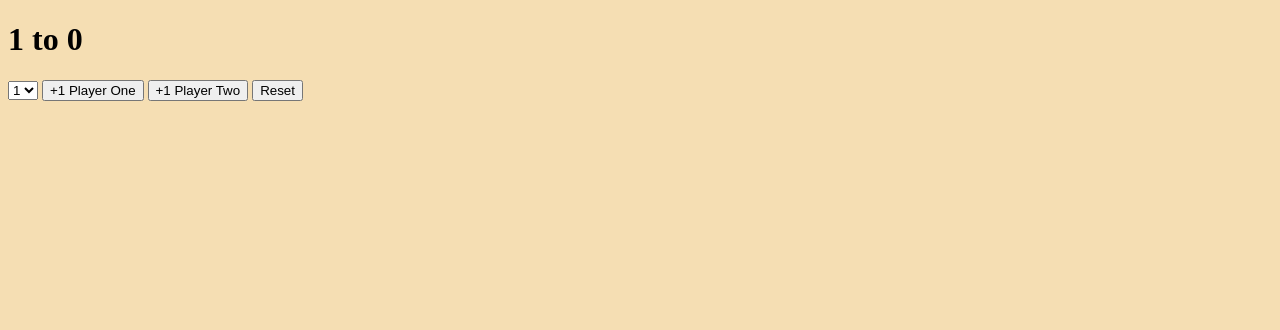
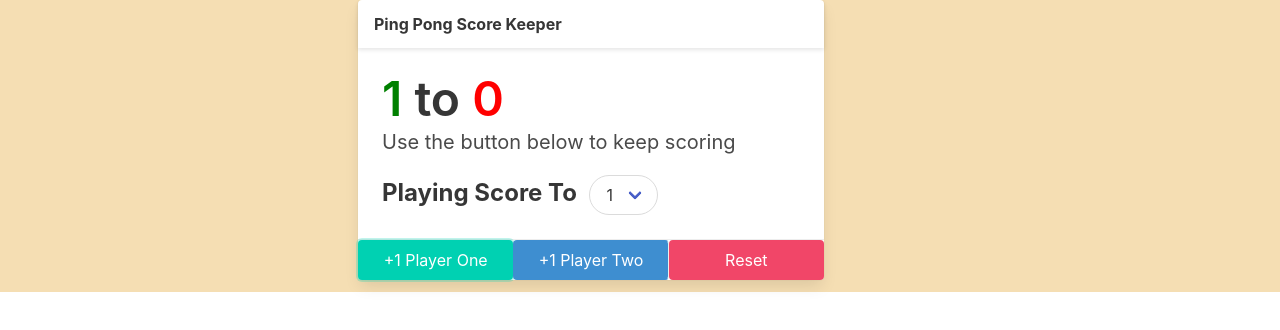
Before and after one commit to rabeehco/table-tennis-score-recorder, a plain HTML site: page index.html in a window 1280 px wide. Both pictures are taken after a click on the button "+1 Player One". Drawn offline with nearby package versions, Linux system fonts and the light colour scheme.

Commit message:
code optimized

```diff
--- a/index.html
+++ b/index.html
@@ -1,15 +1,36 @@
 <!DOCTYPE html>
 <html lang="en">
+
 <head>
     <meta charset="UTF-8">
     <meta http-equiv="X-UA-Compatible" content="IE=edge">
     <meta name="viewport" content="width=], initial-scale=1.0">
     <title>Score Keeper</title>
+    <!-- CSS -->
     <link rel="stylesheet" href="sk.css">
+    <!-- BULMA -->
+    <link rel="stylesheet" href="https://cdn.jsdelivr.net/npm/bulma@0.9.4/css/bulma.min.css">
 </head>
+
 <body>
-    <h1><span id="p1Score">0</span> to <span id="p2Score">0</span></h1>
 
+    <div class="container">
+        <div class="columns">
+            <div class="column is-5 is-offset-one-quarter">
+                <!-- BULMA Card Component -->
+                <div class="card">
+                    <header class="card-header">
+                        <p class="card-header-title">
+                            Ping Pong Score Keeper
+                        </p>
+                    </header>
+                    <div class="card-content">
+                        <div class="content">
+                            <h1 class="title is-1"><span id="p1Score">0</span> to <span id="p2Score">0</span></h1>
+                            <p class="subtitle">Use the button below to keep scoring</p>
+
+                            <label for="playto" class="label is-large is-inline">Playing Score To</label>
+                            <div class="ml-2 select is-rounded">
                                 <select name="" id="playto">
                                     <option value="1">1</option>
                                     <option value="2">2</option>
@@ -18,10 +39,20 @@
                                     <option value="5">5</option>
                                     <option value="6">6</option>
                                 </select>
-    <button id="p1Button">+1 Player One</button>
-    <button id="p2Button">+1 Player Two</button>
-    <button id="reset">Reset</button>
+                            </div>
+                        </div>
+                    </div>
+                    <footer class="card-footer">
+                        <button id="p1Button" class="button is-primary card-footer-item">+1 Player One</button>
+                        <button id="p2Button" class="button is-info card-footer-item">+1 Player Two</button>
+                        <button id="reset" class="button is-danger card-footer-item">Reset</button>
+                    </footer>
+                </div>
+            </div>
+        </div>
+    </div>
 
     <script src="sk.js"></script>
 </body>
+
 </html>
--- a/sk.css
+++ b/sk.css
@@ -1,3 +1,14 @@
 body{
     background-color: wheat;
 }
+
+.winner{
+    color: green;
+}
+
+.loser{
+    color: red;
+}
+.normal{
+    color: black;
+}
--- a/sk.js
+++ b/sk.js
@@ -1,45 +1,71 @@
-/* Assining Buttons */
-const p1Button = document.querySelector('#p1Button');
-const p2Button = document.querySelector('#p2Button');
+
+const p1 = {
+    score: 0,
+    button: document.querySelector('#p1Button'),
+    display: document.querySelector('#p1Score')
+}
+const p2 = {
+    score: 0,
+    button: document.querySelector('#p2Button'),
+    display: document.querySelector('#p2Score')
+}
+
+/* Assigning Buttons */
 const resetButton = document.querySelector('#reset')
 const winningScoreSelect = document.querySelector('#playto')
-/*  Assgning Span */
-const p1Display = document.querySelector('#p1Score')
-const p2Display = document.querySelector('#p2Score')
-/* Counting Score */
-let p1Score = 0
-let p2Score = 0
-const winningScore = 3;
+
+let winningScore = 1;
 let isGameOver = false;
 
+/* Function to Update Scores */
+function updateScores(player, opponent){
+    if(!isGameOver){
+        player.score +=1;
+        if(player.score === winningScore){
+            isGameOver = true;
+            player.display.classList.add('winner')
+            opponent.display.classList.add('loser')
+        }
+        player.display.textContent= player.score;
+    }
+}
+
+
 /* Button Function to Update Score*/
-p1Button.addEventListener('click', function(){
-    if(!isGameOver){
-        p1Score +=1;
-        if(p1Score === winningScore){
-            isGameOver = true;
-        }
-        p1Display.textContent= p1Score;
-    }
+p1.button.addEventListener('click', function(){
+
+    updateScores(p1, p2)
 })
 
-p2Button.addEventListener('click', function(){
-    if(!isGameOver){
-        p2Score +=1;
-        if(p2Score === winningScore){
-            isGameOver = true;
-        }
-        p2Display.textContent= p2Score;
-    }
+p2.button.addEventListener('click', function(){
+
+    updateScores(p2, p1)
 })
+
+
 /* Function to Detect the Change in Select Button */
 winningScoreSelect.addEventListener('change', function(){
-    winningScore = parseInt(this.value); /* this.value will give the current value of your winning score */
+    winningScore = parseInt(this.value); /* this.value will give the current the select button (winningScoreSelect) */
+    reset()
 })
+
 /* Reset Button Function */
-resetButton.addEventListener('click', function(){
-    p1Score=0
-    p2Score=0
-    p1Display.textContent=0
-    p2Display.textContent=0
-})
+resetButton.addEventListener('click', reset)
+
+/* Reset Function */
+function reset(){
+    isGameOver = false
+    for(let p of [p1, p2]){
+        p.score = 0
+        p.display.textContent = 0
+        p.display.classList.remove('winner', 'loser')
+    }
+
+    // p1.score=0
+    // p2.score=0
+    // p1.display.textContent=0
+    // p2.display.textContent=0
+    // isGameOver = false
+    // p1.display.classList.remove('winner', 'loser')
+    // p2.display.classList.remove('winner','loser')
+}
```
Lines whose indentation alone changed are shown as unchanged.
